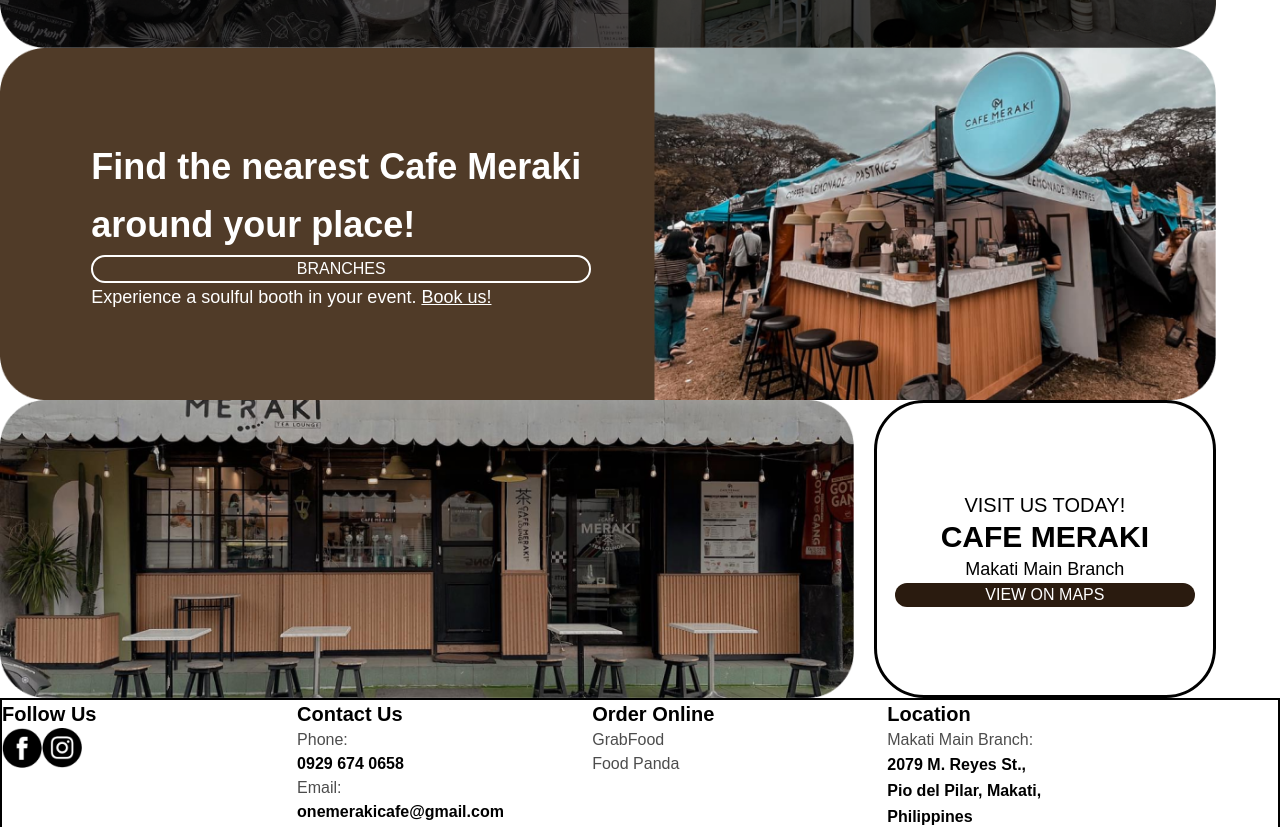
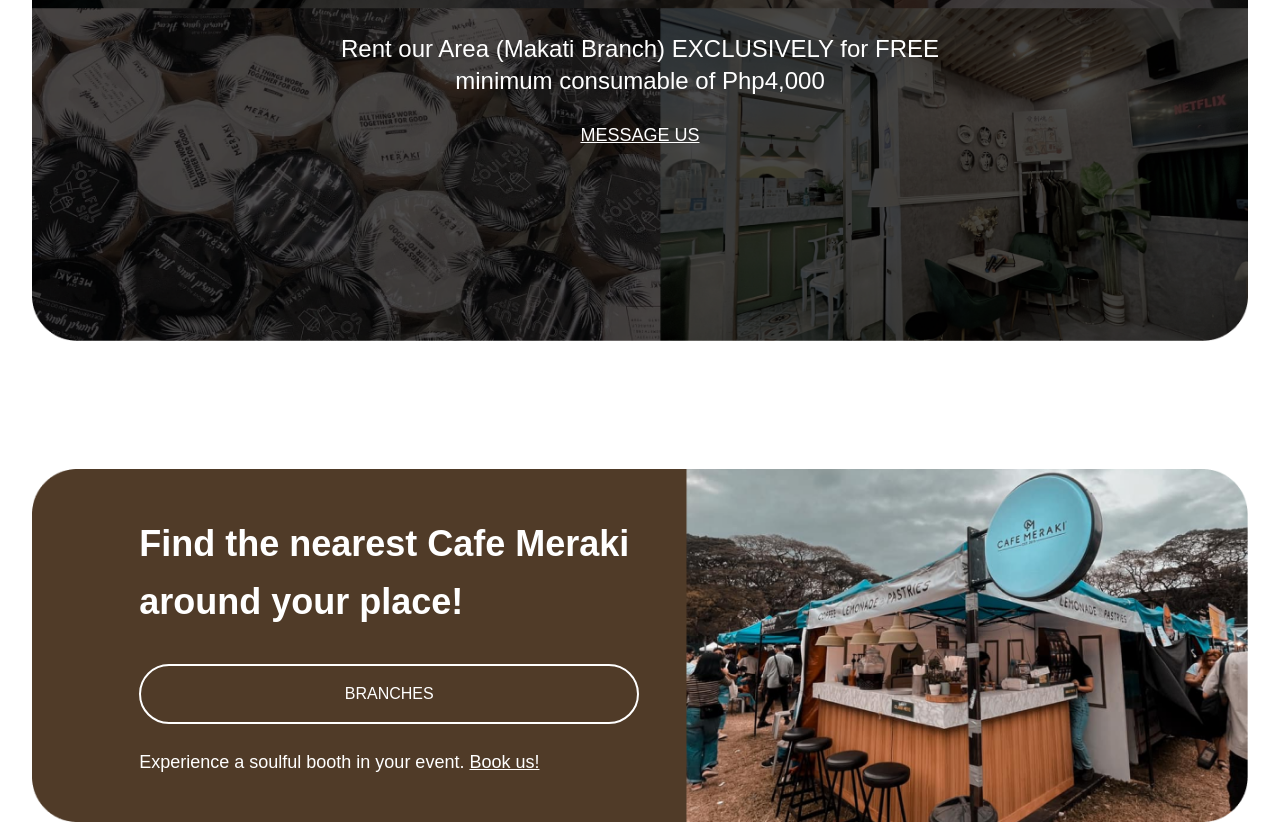
Before and after one commit to StDevRhenz/cafe-meraki, a Next.js app in the folder client/: page / in a window 1280 px wide. Shown: the part 1680-2507 px from the top of the page. Built offline with nearby package versions, Linux system fonts and the light colour scheme.

Commit message:
global entry

```diff
--- a/client/src/styles/globals.css
+++ b/client/src/styles/globals.css
@@ -2,25 +2,30 @@
 
 :root {
   --background: #ffffff;
-  --foreground: #171717;
+
+}
+
+@theme inline {
+  --color-background: var(--background);
+  --color-foreground: var(--foreground);
+  --font-sans: var(--font-geist-sans);
+  --font-mono: var(--font-geist-mono);
+}
+
+@media (prefers-color-scheme: dark) {
+  :root {
+    --foreground: #ededed;
+  }
+}
+
+*{
+  scroll-behavior: smooth;
 }
 
 body {
+  background: var(--background);
   color: var(--foreground);
-  background: var(--background);
   font-family: Arial, Helvetica, sans-serif;
-}
-
-* {
-  box-sizing: border-box;
-  padding: 0;
-  margin: 0;
-}
-
-html,
-body {
-  max-width: 100vw;
-  overflow-x: hidden;
 }
 
 /* ===== SLIDER STYLES ===== */
```
